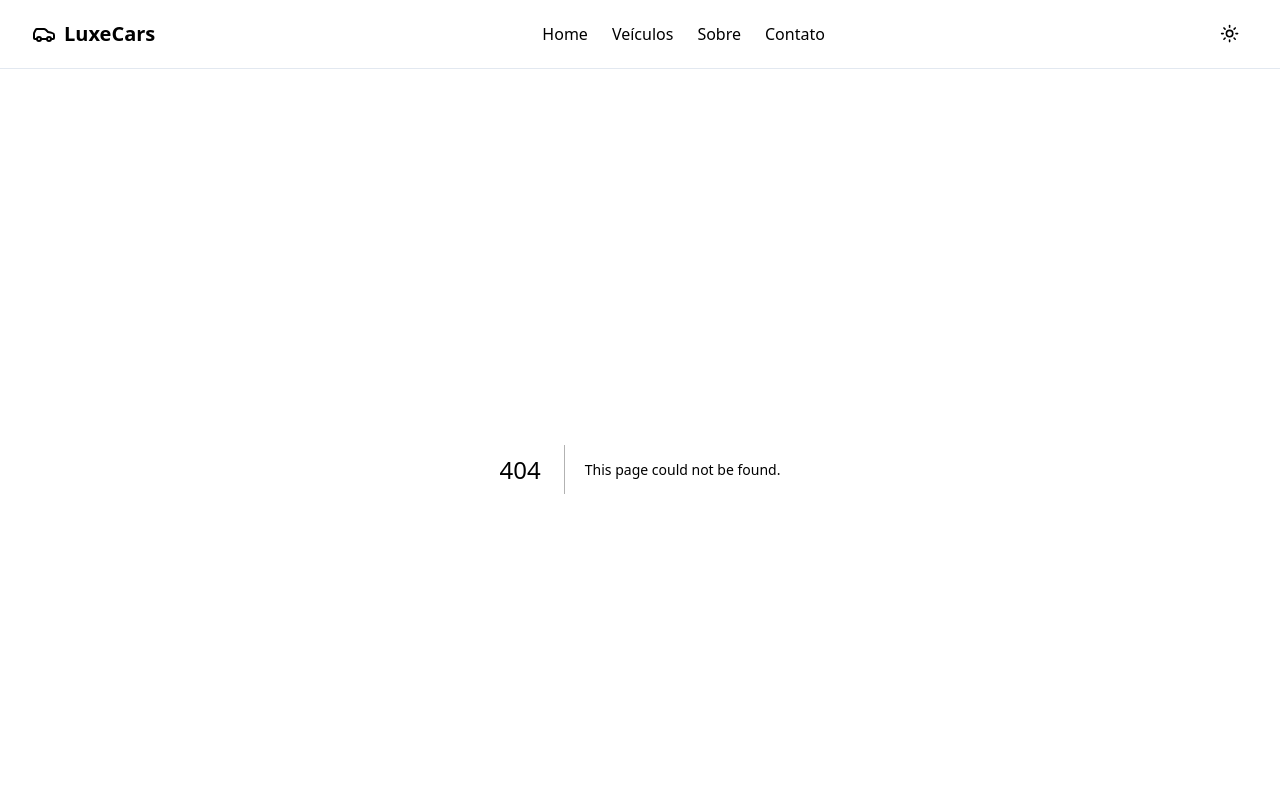
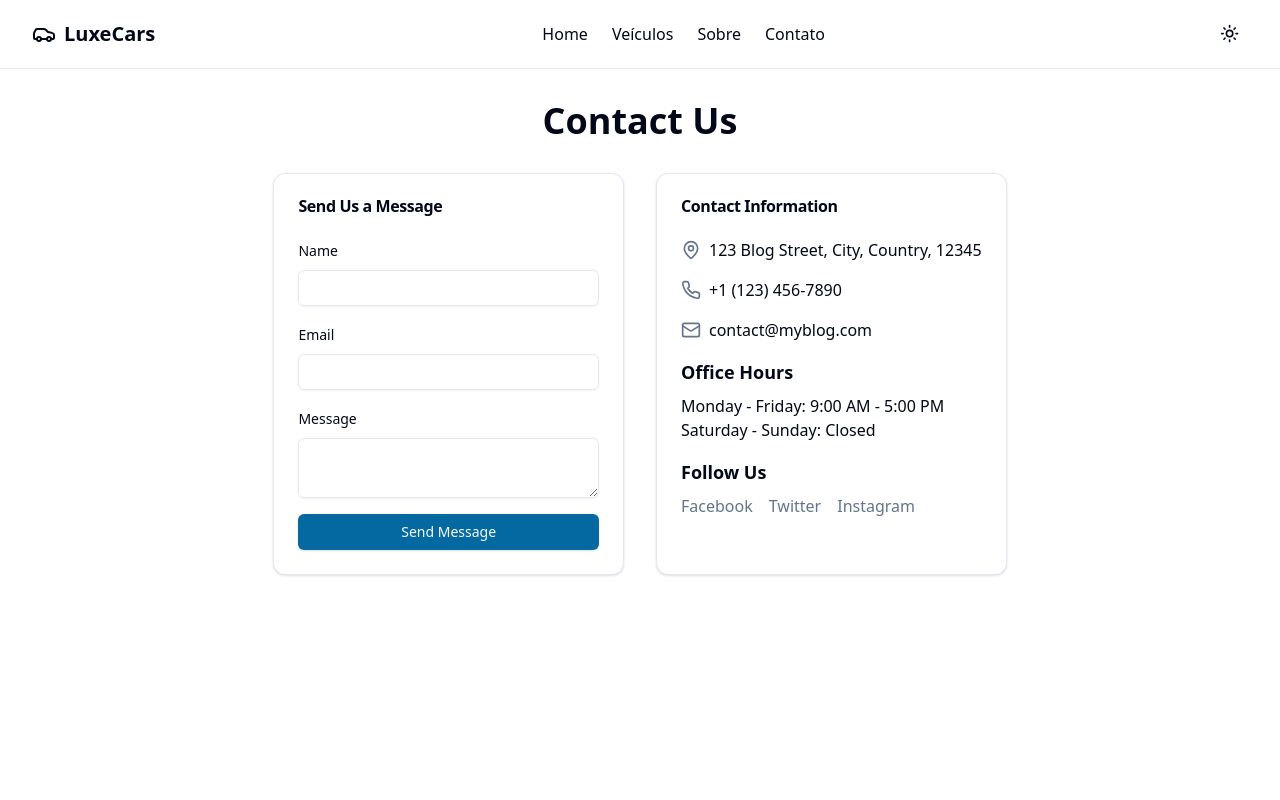
Before and after one commit to canutoilberto/luxecars, a Next.js app: page /contact in a window 1280 px wide. Before the commit this address had no page. Shown: the top 800 px of the page. Built offline with nearby package versions, Linux system fonts and the light colour scheme.

Commit message:
[Feat] Contact added

```diff
--- /dev/null
+++ b/app/contact/page.tsx
@@ -0,0 +1,131 @@
+"use client";
+
+import { useState } from "react";
+import { Card, CardContent, CardHeader, CardTitle } from "@/components/ui/card";
+import { Input } from "@/components/ui/input";
+import { Textarea } from "@/components/ui/textarea";
+import { Button } from "@/components/ui/button";
+import { Label } from "@/components/ui/label";
+import { MapPin, Phone, Mail } from "lucide-react";
+
+export default function ContactPage() {
+  const [name, setName] = useState("");
+  const [email, setEmail] = useState("");
+  const [message, setMessage] = useState("");
+
+  const handleSubmit = (e: React.FormEvent) => {
+    e.preventDefault();
+    // Here you would typically send the form data to your server
+    console.log("Form submitted:", { name, email, message });
+
+    // Reset form fields
+    setName("");
+    setEmail("");
+    setMessage("");
+  };
+
+  return (
+    <div className="min-h-screen bg-background flex flex-col">
+      <main className="flex-grow max-w-4xl mx-auto px-4 sm:px-6 lg:px-8 py-8">
+        <h1 className="text-4xl font-bold mb-8 text-center">Contact Us</h1>
+
+        <div className="grid grid-cols-1 md:grid-cols-2 gap-8">
+          <Card>
+            <CardHeader>
+              <CardTitle>Send Us a Message</CardTitle>
+            </CardHeader>
+            <CardContent>
+              <form onSubmit={handleSubmit} className="space-y-4">
+                <div className="space-y-2">
+                  <Label htmlFor="name">Name</Label>
+                  <Input
+                    id="name"
+                    value={name}
+                    onChange={(e) => setName(e.target.value)}
+                    required
+                  />
+                </div>
+                <div className="space-y-2">
+                  <Label htmlFor="email">Email</Label>
+                  <Input
+                    id="email"
+                    type="email"
+                    value={email}
+                    onChange={(e) => setEmail(e.target.value)}
+                    required
+                  />
+                </div>
+                <div className="space-y-2">
+                  <Label htmlFor="message">Message</Label>
+                  <Textarea
+                    id="message"
+                    value={message}
+                    onChange={(e) => setMessage(e.target.value)}
+                    required
+                  />
+                </div>
+                <Button type="submit" className="w-full">
+                  Send Message
+                </Button>
+              </form>
+            </CardContent>
+          </Card>
+
+          <Card>
+            <CardHeader>
+              <CardTitle>Contact Information</CardTitle>
+            </CardHeader>
+            <CardContent className="space-y-4">
+              <div className="flex items-center space-x-2">
+                <MapPin className="h-5 w-5 text-muted-foreground" />
+                <span>123 Blog Street, City, Country, 12345</span>
+              </div>
+              <div className="flex items-center space-x-2">
+                <Phone className="h-5 w-5 text-muted-foreground" />
+                <span>+1 (123) 456-7890</span>
+              </div>
+              <div className="flex items-center space-x-2">
+                <Mail className="h-5 w-5 text-muted-foreground" />
+                <span>contact@myblog.com</span>
+              </div>
+              <div className="mt-6">
+                <h3 className="text-lg font-semibold mb-2">Office Hours</h3>
+                <p>Monday - Friday: 9:00 AM - 5:00 PM</p>
+                <p>Saturday - Sunday: Closed</p>
+              </div>
+              <div className="mt-6">
+                <h3 className="text-lg font-semibold mb-2">Follow Us</h3>
+                <div className="flex space-x-4">
+                  <a
+                    href="https://facebook.com"
+                    target="_blank"
+                    rel="noopener noreferrer"
+                    className="text-muted-foreground hover:text-primary"
+                  >
+                    Facebook
+                  </a>
+                  <a
+                    href="https://twitter.com"
+                    target="_blank"
+                    rel="noopener noreferrer"
+                    className="text-muted-foreground hover:text-primary"
+                  >
+                    Twitter
+                  </a>
+                  <a
+                    href="https://instagram.com"
+                    target="_blank"
+                    rel="noopener noreferrer"
+                    className="text-muted-foreground hover:text-primary"
+                  >
+                    Instagram
+                  </a>
+                </div>
+              </div>
+            </CardContent>
+          </Card>
+        </div>
+      </main>
+    </div>
+  );
+}
--- /dev/null
+++ b/components/ui/input.tsx
@@ -0,0 +1,25 @@
+import * as React from "react"
+
+import { cn } from "@/lib/utils"
+
+export interface InputProps
+  extends React.InputHTMLAttributes<HTMLInputElement> {}
+
+const Input = React.forwardRef<HTMLInputElement, InputProps>(
+  ({ className, type, ...props }, ref) => {
+    return (
+      <input
+        type={type}
+        className={cn(
+          "flex h-9 w-full rounded-md border border-input bg-transparent px-3 py-1 text-sm shadow-sm transition-colors file:border-0 file:bg-transparent file:text-sm file:font-medium placeholder:text-muted-foreground focus-visible:outline-none focus-visible:ring-1 focus-visible:ring-ring disabled:cursor-not-allowed disabled:opacity-50",
+          className
+        )}
+        ref={ref}
+        {...props}
+      />
+    )
+  }
+)
+Input.displayName = "Input"
+
+export { Input }
--- /dev/null
+++ b/components/ui/label.tsx
@@ -0,0 +1,26 @@
+"use client"
+
+import * as React from "react"
+import * as LabelPrimitive from "@radix-ui/react-label"
+import { cva, type VariantProps } from "class-variance-authority"
+
+import { cn } from "@/lib/utils"
+
+const labelVariants = cva(
+  "text-sm font-medium leading-none peer-disabled:cursor-not-allowed peer-disabled:opacity-70"
+)
+
+const Label = React.forwardRef<
+  React.ElementRef<typeof LabelPrimitive.Root>,
+  React.ComponentPropsWithoutRef<typeof LabelPrimitive.Root> &
+    VariantProps<typeof labelVariants>
+>(({ className, ...props }, ref) => (
+  <LabelPrimitive.Root
+    ref={ref}
+    className={cn(labelVariants(), className)}
+    {...props}
+  />
+))
+Label.displayName = LabelPrimitive.Root.displayName
+
+export { Label }
--- /dev/null
+++ b/components/ui/textarea.tsx
@@ -0,0 +1,24 @@
+import * as React from "react"
+
+import { cn } from "@/lib/utils"
+
+export interface TextareaProps
+  extends React.TextareaHTMLAttributes<HTMLTextAreaElement> {}
+
+const Textarea = React.forwardRef<HTMLTextAreaElement, TextareaProps>(
+  ({ className, ...props }, ref) => {
+    return (
+      <textarea
+        className={cn(
+          "flex min-h-[60px] w-full rounded-md border border-input bg-transparent px-3 py-2 text-sm shadow-sm placeholder:text-muted-foreground focus-visible:outline-none focus-visible:ring-1 focus-visible:ring-ring disabled:cursor-not-allowed disabled:opacity-50",
+          className
+        )}
+        ref={ref}
+        {...props}
+      />
+    )
+  }
+)
+Textarea.displayName = "Textarea"
+
+export { Textarea }
--- a/package.json
+++ b/package.json
@@ -11,6 +11,7 @@
   "dependencies": {
     "@radix-ui/react-dialog": "^1.1.1",
     "@radix-ui/react-icons": "^1.3.0",
+    "@radix-ui/react-label": "^2.1.0",
     "@radix-ui/react-slot": "^1.1.0",
     "@radix-ui/react-tabs": "^1.1.0",
     "class-variance-authority": "^0.7.0",
```
Also changed, not shown: 1 other file (tests, documents, lock files or other folders).
